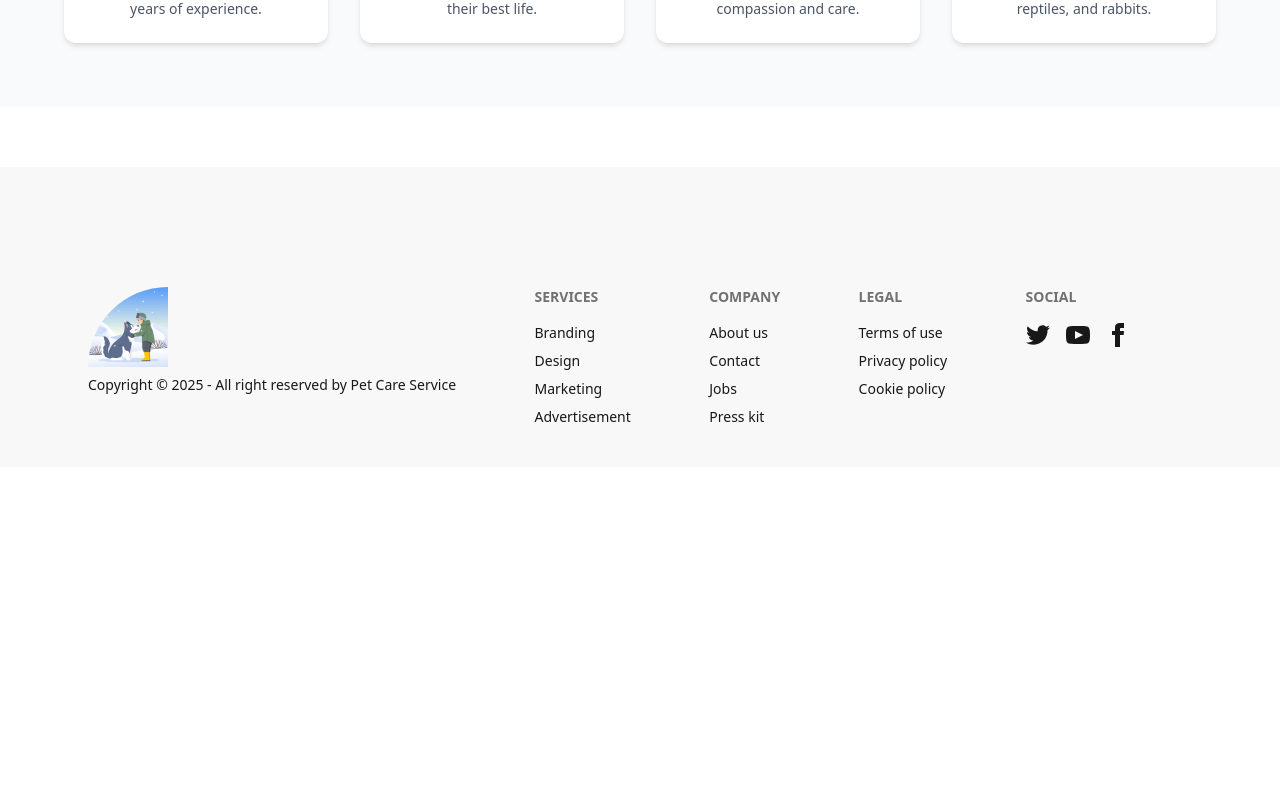
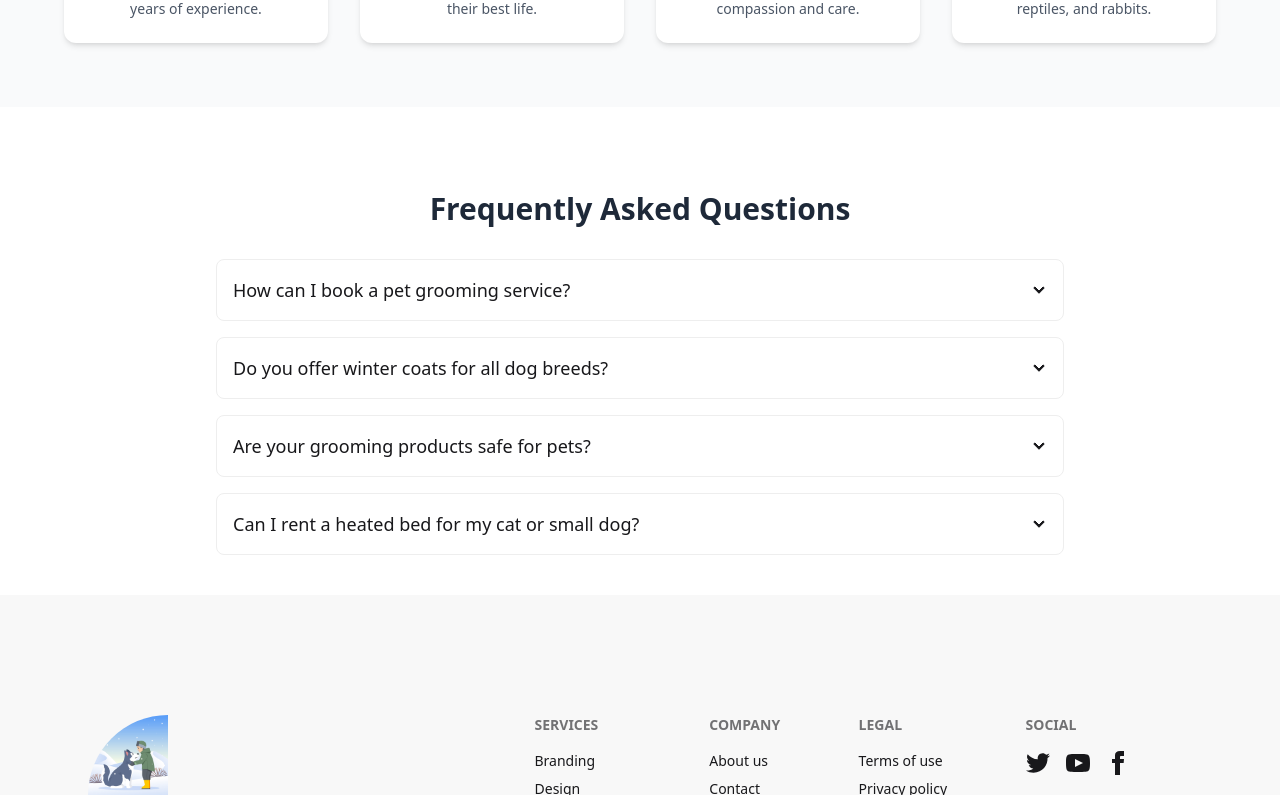
Before and after one commit to MD-Sabbir-Hosain-Rafi99/PetCare, a React (Vite) app: page / in a window 1280 px wide. Shown: the part 2869-3664 px from the top of the page. Before the commit the page ends 3336 px from the top, so only its background shows below. Built offline with nearby package versions, Linux system fonts and the light colour scheme; no server answers.

Commit message:
FAQ Section design added

```diff
--- /dev/null
+++ b/src/layouts/Faq.jsx
@@ -0,0 +1,59 @@
+import React from 'react'
+
+const Faq = () => {
+    return (
+        <div className="max-w-4xl mx-auto p-6">
+            <h2 className="text-3xl font-bold text-center mb-8 text-gray-800">Frequently Asked Questions</h2>
+
+            <div className="collapse collapse-arrow border border-base-300 bg-base-100 rounded-box mb-4">
+                <input type="checkbox" />
+                <div className="collapse-title text-lg font-medium">
+                    How can I book a pet grooming service?
+                </div>
+                <div className="collapse-content">
+                    <p>
+                        You can book any service by clicking on "Explore Services" on the Home Page or visiting the Services Page. Select your desired service and fill out the booking form.
+                    </p>
+                </div>
+            </div>
+
+            <div className="collapse collapse-arrow border border-base-300 bg-base-100 rounded-box mb-4">
+                <input type="checkbox" />
+                <div className="collapse-title text-lg font-medium">
+                    Do you offer winter coats for all dog breeds?
+                </div>
+                <div className="collapse-content">
+                    <p>
+                        Yes! Our winter coat fitting service caters to all dog breeds. You can select the size during the booking process.
+                    </p>
+                </div>
+            </div>
+
+            <div className="collapse collapse-arrow border border-base-300 bg-base-100 rounded-box mb-4">
+                <input type="checkbox" />
+                <div className="collapse-title text-lg font-medium">
+                    Are your grooming products safe for pets?
+                </div>
+                <div className="collapse-content">
+                    <p>
+                        Absolutely. We use only pet-safe shampoos, conditioners, and paw treatments. All products are carefully selected to protect your furry friends.
+                    </p>
+                </div>
+            </div>
+
+            <div className="collapse collapse-arrow border border-base-300 bg-base-100 rounded-box mb-4">
+                <input type="checkbox" />
+                <div className="collapse-title text-lg font-medium">
+                    Can I rent a heated bed for my cat or small dog?
+                </div>
+                <div className="collapse-content">
+                    <p>
+                        Yes, our Heated Pet Bed Rental service is available for cats and small dogs. You can choose the rental duration during booking.
+                    </p>
+                </div>
+            </div>
+        </div>
+    );
+}
+
+export default Faq
--- a/src/pages/Home.jsx
+++ b/src/pages/Home.jsx
@@ -7,6 +7,7 @@ import { Link } from 'react-router';
 import ServiceDetailsCard from '../components/ServiceDetailsCard';
 import { FaPaw, FaDog, FaCat, FaHeart, FaBone } from "react-icons/fa";
 import '../App.css'
+import Faq from '../layouts/Faq';
 
 
 const Home = () => {
@@ -81,6 +82,7 @@ const Home = () => {
                 </div>
             </div>
             <Experts />
+            <Faq />
         </>
 
     )
```
